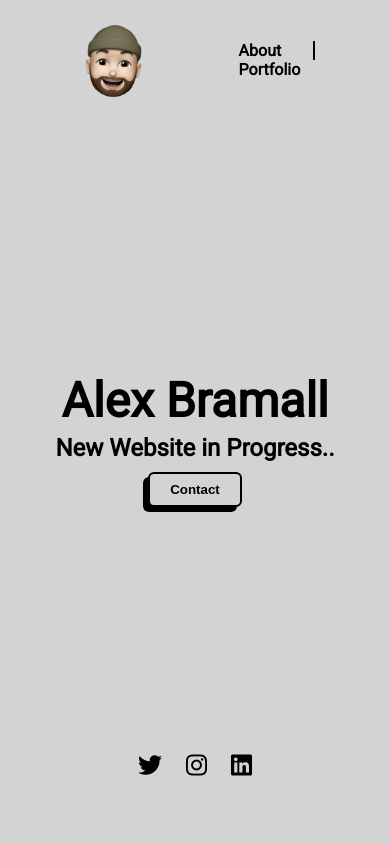
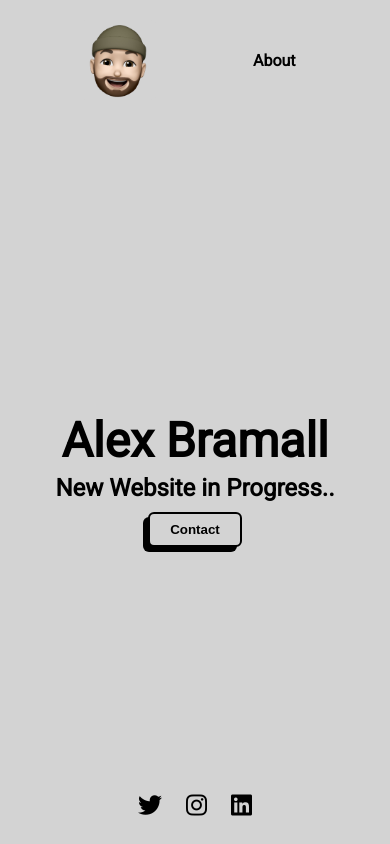
Before and after one commit to Bramall-digital/Bramall-Digital, a plain HTML site: page index.html in a window 390 px wide. Drawn offline with Linux system fonts and the light colour scheme.

Commit message:
Remove nav links on mobile

```diff
--- a/index.html
+++ b/index.html
@@ -46,10 +46,12 @@
       <nav>
         <ul class="nav-links">
           <li>About</li>
-          <li>Portfolio</li>
         </ul>
       </nav>
     </header>
+
+    <header class="nav-mobile"></header>
+
     <div class="container">
       <h2 class="title">Alex Bramall</h2>
       <h3>New Website in Progress..</h3>
--- a/style.css
+++ b/style.css
@@ -159,8 +159,8 @@ footer {
     align-items: center;
 }
 
-@media only screen and (max-width: 700px) {
-    .nav-links li {
-        display: block;
+@media screen and (min-width: 780px) {
+
+    .nav-links {
+        display: none !important;
     }
-}
```
